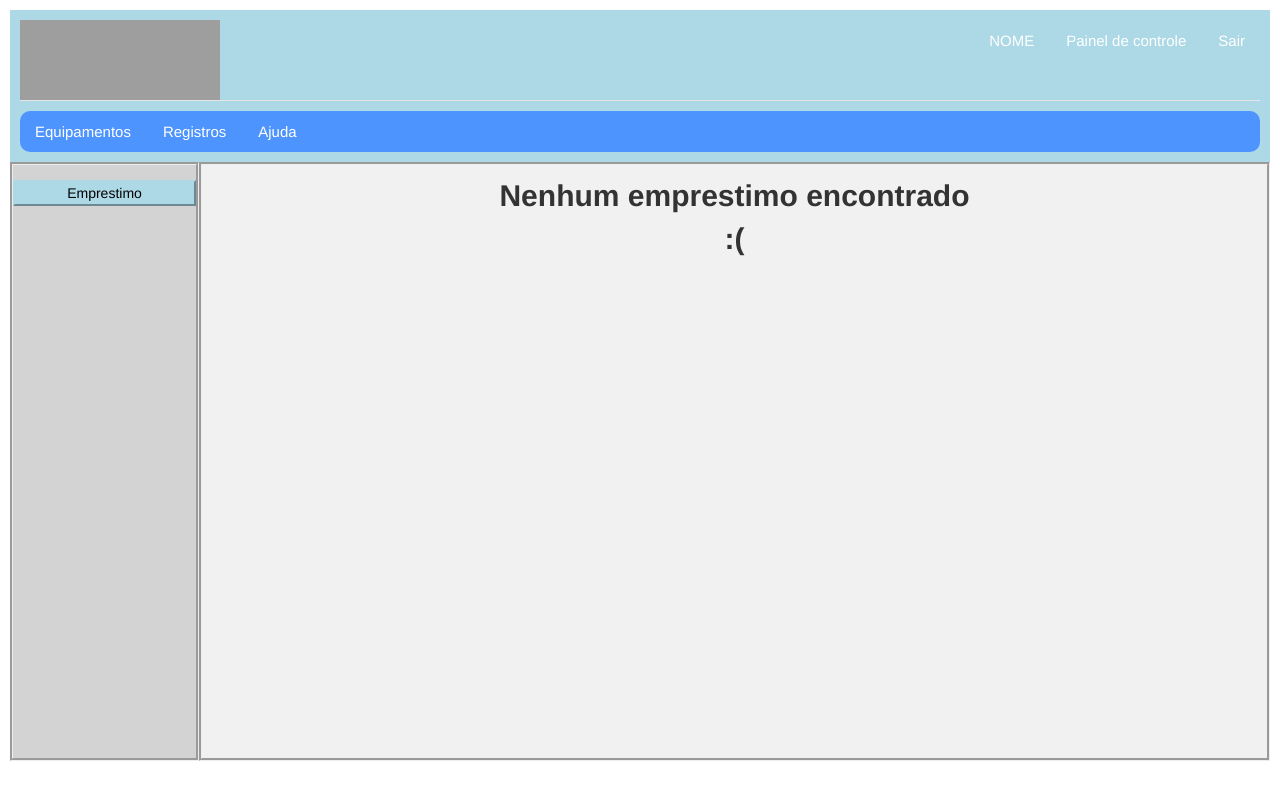
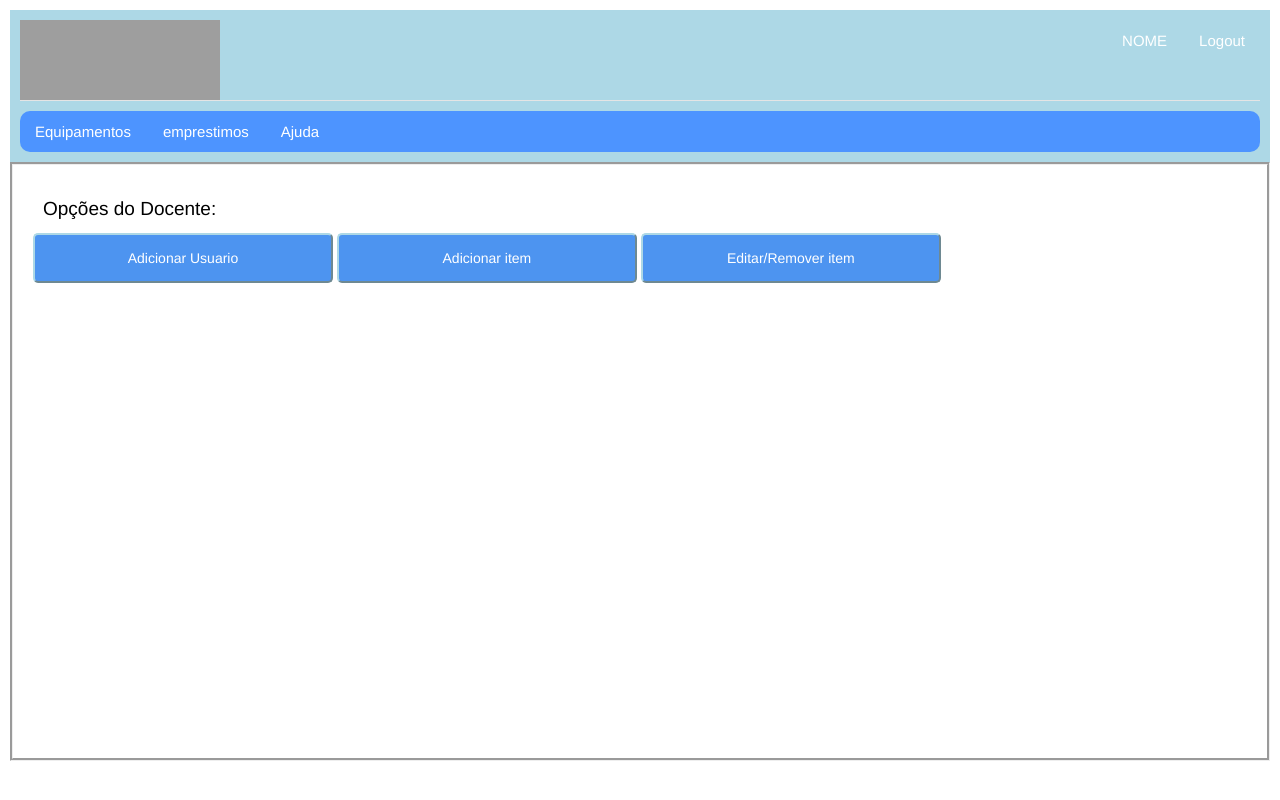
Before and after one commit to brendonlucas/Controle-Lims, a Django app: page / in a window 1280 px wide. Run offline with Django 3.2, Linux system fonts and the light colour scheme; data that the repository does not hold is empty; some libraries are stand-ins or nearby versions; grey boxes are pictures that could not be loaded.

Commit message:
reactor urls and templates

```diff
--- a/controle/templates/base.html
+++ b/controle/templates/base.html
@@ -88,7 +88,7 @@ header div a:active {
 <header style="margin-top: -15px">
 		<div class="header" style="margin-bottom: 10px">
             <ul class="nav nav-pills pull-right">
-                <li class=""><a href="{% url 'home' %}">NOME</a></li>
+                <li class=""><a href="{% url 'root' %}">NOME</a></li>
                 <li class=""><a href="/logout">Logout</a></li>
              </ul>
             <img src= "http://lims.ifpi.edu.br/images/logo.png" alt="some text" width=200 height=80>
@@ -96,8 +96,8 @@ header div a:active {
         <section class="sec2" style="height: auto">
             <ul class="nav nav-pills pull-left">
                 <li class=""><a href="{% url 'equipamentos' %}" >Equipamentos </a> </li>
-                <li class=""><a href="{% url 'registros' %}" >Registros </a> </li>
-                <li class=""><a href="{% url 'ajuda' %}" >Ajuda </a> </li>
+                <li class=""><a href="{% url 'emprestimos' %}" >emprestimos </a> </li>
+                <li class=""><a href="{% url 'root' %}" >Ajuda </a> </li>
             </ul>
         </section>
 </header>
--- a/controle/templates/home.html
+++ b/controle/templates/home.html
@@ -162,19 +162,19 @@ a.nome:active{
 
 		<div class="header" style="margin-bottom: 10px">
             <ul class="nav nav-pills pull-right">
-                <li class=""><a href="{% url 'home' %}">NOME</a></li>
-                <li class=""><a href="{% url 'painel_admin' %}">Painel de controle</a></li>
+                <li class=""><a href="{% url 'root' %}">NOME</a></li>
+                <li class=""><a href="{% url 'root'%}">Painel de controle</a></li>
                 <li class=""><a href="/logout">Sair</a></li>
              </ul>
-             <a href="{% url 'home' %}" >
+             <a href="{% url 'root' %}" >
                  <img src= "http://lims.ifpi.edu.br/images/logo.png" alt="some text" width=200 height=80>
              </a>
     </div>
         <section class="sec2" style="height: auto">
             <ul class="nav nav-pills pull-left">
                 <li class=""><a href="{% url 'equipamentos' %}" >Equipamentos </a> </li>
-                <li class=""><a href="{% url 'registros' %}" >Registros </a> </li>
-                <li class=""><a href="{% url 'ajuda' %}" >Ajuda </a> </li>
+                <li class=""><a href="{% url 'emprestimos' %}" >emprestimos </a> </li>
+                <li class=""><a href="{% url 'root' %}" >Ajuda </a> </li>
             </ul>
 
         </section>
--- a/controle/templates/opcoes_admin.html
+++ b/controle/templates/opcoes_admin.html
@@ -168,18 +168,18 @@ border-radius: 10px;
 <header style="margin-top: -15px">
 		<div class="header" style="margin-bottom: 10px">
             <ul class="nav nav-pills pull-right">
-                <li class=""><a href="{% url 'home' %}">NOME</a></li>
+                <li class=""><a href="{% url 'root' %}">NOME</a></li>
                 <li class=""><a href="/logout">Logout</a></li>
              </ul>
-            <a href="{% url 'home' %}" >
+            <a href="{% url 'root' %}" >
                 <img src= "http://lims.ifpi.edu.br/images/logo.png" alt="some text" width=200 height=80>
             </a>
     </div>
         <section class="sec2" style="height: auto">
             <ul class="nav nav-pills pull-left">
                 <li class=""><a href="{% url 'equipamentos' %}" >Equipamentos </a> </li>
-                <li class=""><a href="{% url 'registros' %}" >Registros </a> </li>
-                <li class=""><a href="{% url 'ajuda' %}" >Ajuda </a> </li>
+                <li class=""><a href="{% url 'emprestimos' %}" >emprestimos </a> </li>
+                <li class=""><a href="{% url 'root' %}" >Ajuda </a> </li>
             </ul>
         </section>
 </header>
--- /dev/null
+++ b/controle/urls.py
@@ -0,0 +1,19 @@
+from django.contrib import admin
+from django.urls import path
+from django.conf import settings
+from django.conf.urls.static import static
+
+from . import views
+
+from .views import Editar
+
+urlpatterns = [
+    path('', views.opcoes_admin, name='root'),
+    path('equipamentos', views.exibir_equipamentos, name='equipamentos'),
+    path('equipamento/novo', views.add_equipamento, name='adicionar_equipamento'),
+    path('equipamento/<int:item_id>', views.exibir_um_equipamento, name='equipamento'),
+    path('equipamento/<pk>/editar/', Editar.as_view(), name='editar_equipamento'),
+    path('editar_item/', views.editar_item, name='editar_item'),
+    path('emprestimos', views.exibir_emprestimos, name='emprestimos'),
+    path('adicionar_usuario/', views.add_user, name='adicionar_usuario'),
+]
--- a/controle/views.py
+++ b/controle/views.py
@@ -50,8 +50,8 @@ def exibir_equipamentos(request):
     return render(request, 'listar_equipamentos.html', {'itens': Item.objects.all()})
 
 
-def exibir_registros(request):
-    return render(request, 'registros.html')
+def exibir_emprestimos(request):
+    return render(request, 'emprestimos.html')
 
 
 def opcoes_admin(request):
--- a/sige/urls.py
+++ b/sige/urls.py
@@ -1,26 +1,10 @@
 from django.contrib import admin
-from django.urls import path
-from controle import views
+from django.urls import path, include
+from controle import views, urls
 
 from django.conf import settings
 from django.conf.urls.static import static
 
-from controle.views import Editar
-
 urlpatterns = [
-    path('admin/', admin.site.urls),
-    path('', views.home, name='home'),
-    path('painel_admin/adicionar_usuario/', views.add_user, name='adicionar_usuario'),
-    path('equipamentos/<int:item_id>', views.exibir_um_equipamento, name='um_equipamento'),
-    path('painel_admin/', views.opcoes_admin, name='painel_admin'),
-    path('painel_admin/adicionar_equipamento/', views.add_equipamento, name='adicionar_equipamento'),
-    path('painel_admin/editar_item/', views.editar_item, name='editar_item'),
-    path('painel_admin/<pk>/editar/', Editar.as_view(), name='editar'),
-    path('registros', views.exibir_registros, name='registros'),
-    path('equipamentos', views.exibir_equipamentos, name='equipamentos'),
-    path('logout', views.logout, name='logout'),
-    # path('login', views.login, name='login'),
-    path('ajuda', views.exibir_ajuda, name='ajuda'),
-    path('login/',views.user_login, name='login'),
-
+    path('', include(urls)),
 ] + static(settings.MEDIA_URL, document_root=settings.MEDIA_ROOT)
```
Also changed, not shown: controle/templates/adicionar_equipamento.html (+4 -4 lines), controle/templates/adicionar_usuario.html (+4 -4 lines), controle/templates/editar_equipamento.html (+5 -5 lines), controle/templates/emprestimos.html (renamed from controle/templates/registros.html, +6 -6 lines), controle/templates/exibir_um_equipamento.html (+6 -6 lines), controle/templates/listar_equipamentos.html (+5 -5 lines), controle/templates/listar_items_editar.html (+6 -6 lines).
